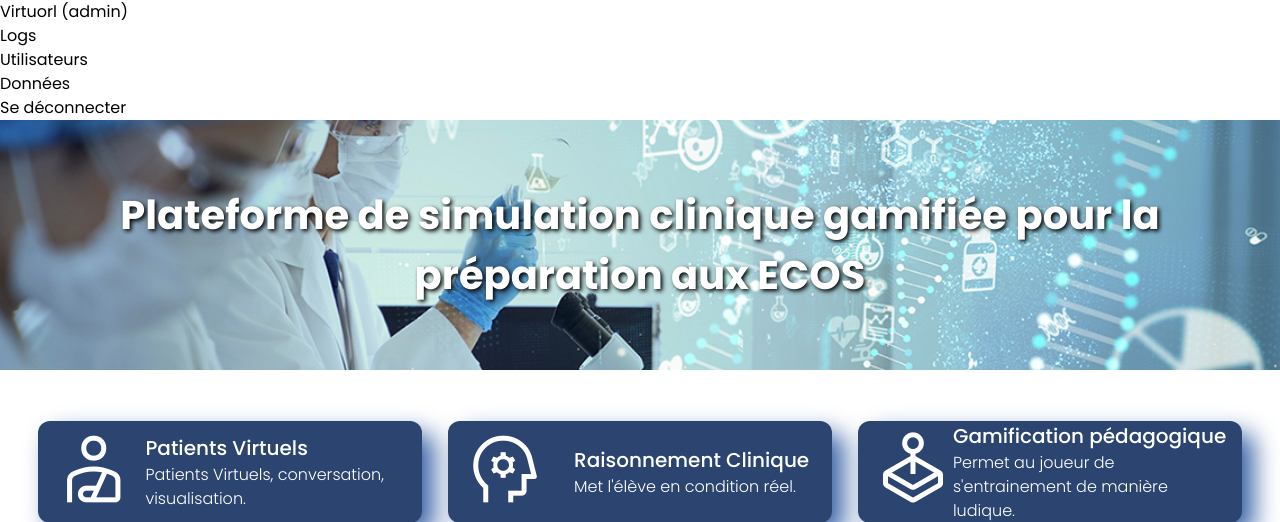
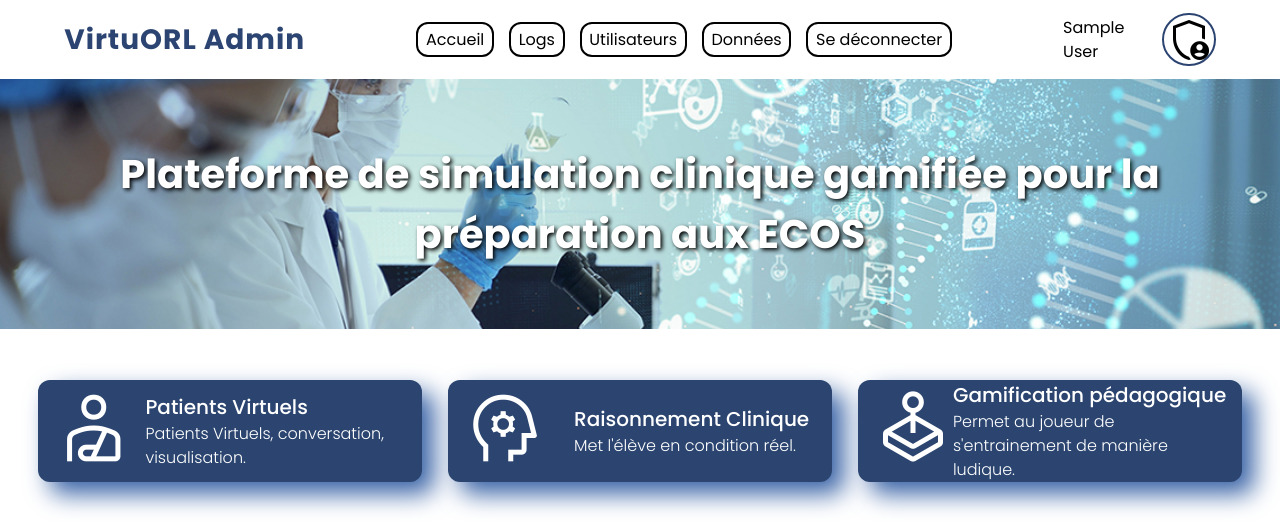
Before and after one commit to CillianBgrPro/Projet-Entreprise, a Django app: page / in a window 1280 px wide. Shown: the top 522 px of the page. Run offline with Django 5.2, Linux system fonts and the light colour scheme; the visitor is signed in with stand-in values (Sample User, id 1).

Commit message:
changement du fonctionnement des header avec un solution plus simple tout en un

```diff
--- a/templates/index.html
+++ b/templates/index.html
@@ -6,7 +6,7 @@
     <meta charset="UTF-8" />
     <meta name="viewport" content="width=device-width, initial-scale=1.0" />
     <title>{% block title %}Virtuorl{% endblock %}</title>
-     <link rel="stylesheet"
+    <link rel="stylesheet"
         href="https://fonts.googleapis.com/css2?family=Poppins:wght@300;400;500;600;700&display=swap">
     <link rel="stylesheet"
         href="https://fonts.googleapis.com/css2?family=Material+Symbols+Outlined:opsz,wght,FILL,GRAD@20..48,100..700,0..1,-50..200" />
@@ -15,15 +15,7 @@
 </head>
 
 <body class="{% block body_class %}{% endblock %}">
-    {% if not user.is_authenticated %}
-        {% include 'partials/headers/header_main.html' %}
-    {% elif user.is_superuser %}
-        {% include 'partials/headers/header_admin.html' %}
-    {% elif user.role == 'teacher' %}
-        {% include 'partials/headers/header_teacher.html' %}
-    {% else %}
-        {% include 'partials/headers/header_student.html' %}
-    {% endif %}
+    {% include 'partials/headers/header.html' %}
 
     <div id="app-content">
         {% block content %}{% endblock %}
--- /dev/null
+++ b/templates/partials/headers/header.html
@@ -0,0 +1,80 @@
+{% load static %}
+<header>
+    <link rel="stylesheet" href="{% static 'css/header_main.css' %}">
+    <nav class="navbar">
+
+        {% if not user.is_authenticated %}
+        <div class="logo">
+            <a href="{% url 'accueil' %}">VirtuORL</a>
+        </div>
+
+        <ul class="nav-links">
+            <li><a href="{% url 'accueil' %}">Accueil</a></li>
+            <li><a href="{% url 'connexion' %}">Se connecter</a></li>
+            <li><a href="{% url 'inscription' %}">Créer un compte</a></li>
+        </ul>
+
+        <div class="account">
+            <a href="{% url 'connexion' %}">Mon compte</a>
+            <span class="material-symbols-outlined">person</span>
+        </div>
+
+        {% elif user.is_superuser %}
+        <div class="logo">
+            <a href="{% url 'accueil' %}">VirtuORL <span class="role-badge admin">Admin</span></a>
+        </div>
+
+        <ul class="nav-links">
+            <li><a href="{% url 'accueil' %}">Accueil</a></li>
+            <li><a href="#">Logs</a></li>
+            <li><a href="#">Utilisateurs</a></li>
+            <li><a href="#">Données</a></li>
+            <li><a href="{% url 'deconnexion' %}">Se déconnecter</a></li>
+        </ul>
+
+        <div class="account">
+            <a href="{% url 'compte' %}">{{ user.first_name }} {{ user.last_name }}</a>
+            <span class="material-symbols-outlined">admin_panel_settings</span>
+        </div>
+
+        {% elif user.role == 'teacher' %}
+        <div class="logo">
+            <a href="{% url 'accueil' %}">VirtuORL <span class="role-badge teacher">Professeur</span></a>
+        </div>
+
+        <ul class="nav-links">
+            <li><a href="{% url 'accueil' %}">Accueil</a></li>
+            <li><a href="{% url 'compte' %}">{{ user.first_name }} {{ user.last_name }}</a></li>
+            <li><a href="#">Étudiants</a></li>
+            <li><a href="#">Exporter les données</a></li>
+            <li><a href="{% url 'deconnexion' %}">Se déconnecter</a></li>
+        </ul>
+
+        <div class="account">
+            <a href="{% url 'compte' %}">{{ user.first_name }} {{ user.last_name }}</a>
+            <span class="material-symbols-outlined">school</span>
+        </div>
+
+        {% else %}
+        <div class="logo">
+            <a href="{% url 'accueil' %}">VirtuORL <span class="role-badge student">Étudiant</span></a>
+        </div>
+
+        <ul class="nav-links">
+            <li><a href="{% url 'accueil' %}">Accueil</a></li>
+            <li><a href="{% url 'compte' %}">{{ user.first_name }} {{ user.last_name }}</a></li>
+            <li><a href="#">S'entraîner</a></li>
+            <li><a href="#">Statistiques</a></li>
+            <li><a href="{% url 'deconnexion' %}">Se déconnecter</a></li>
+        </ul>
+
+        <div class="account">
+            <a href="{% url 'compte' %}">{{ user.first_name }} {{ user.last_name }}</a>
+            <span class="material-symbols-outlined">person</span>
+        </div>
+
+        {% endif %}
+
+    </nav>
+    <script src="{% static 'js/profile.js' %}"></script>
+</header>
```
